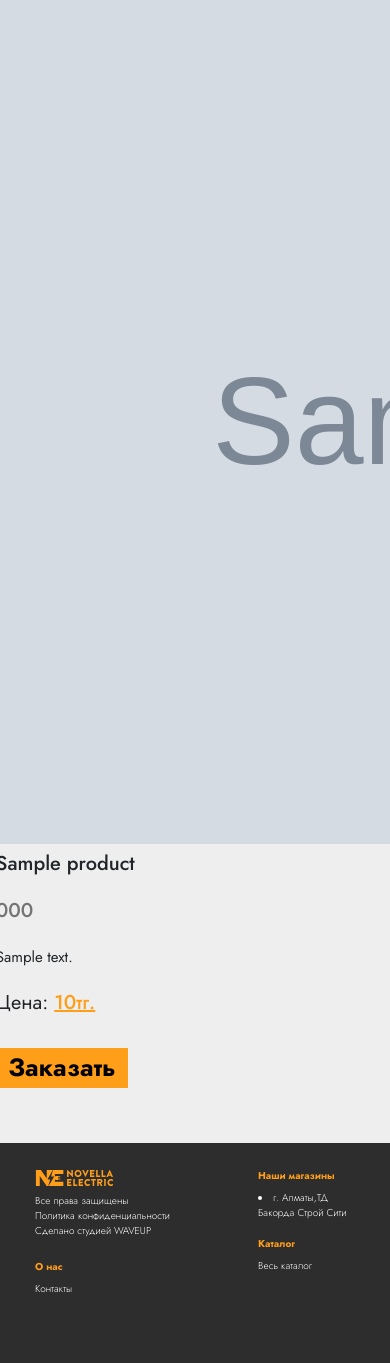
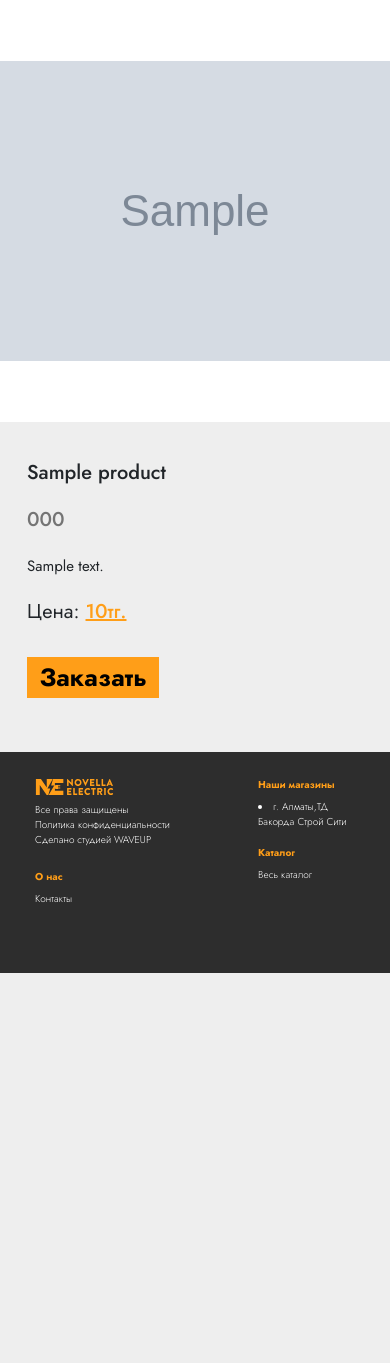
Before and after one commit to star-small/waveUp, a Django app: page /product/sample/ in a window 390 px wide; the page is wider, and only the part inside the window is pictured. After the commit the page ends 973 px from the top of that part, so only its background shows below. Run offline with Django 4.2, Linux system fonts and the light colour scheme; tables that the repository leaves empty hold one stand-in row (values such as "Sample post"); grey boxes marked "Sample" are stand-in pictures; some libraries are stand-ins or nearby versions.

Commit message:
fix: frontend

```diff
--- a/core/static/css/main.css
+++ b/core/static/css/main.css
@@ -1750,10 +1750,22 @@ h4{font-size: calc(20vw / 3.9);}
 
     }
 
-    .item_block__image{
-        background-color: #D8D8D8;
-        height: 100vh;
-    }
+    /* .item_block__image{ */
+    /*     background-color: #D8D8D8; */
+    /*     height: 100vh; */
+    /* } */
+
+.item_block__image {
+    background-color: #FFFFFF;
+    height: 100vh;
+    display: flex;
+    justify-content: center;
+    align-items: center;
+        display: flex;
+    justify-content: center;
+    align-items: center;
+}
+
 
     .item_block__specs{
         padding: 2vw 2vw 5vw;
@@ -1779,15 +1791,17 @@ h4{font-size: calc(20vw / 3.9);}
         border: 0;
         background-color: var(--main-color);
     }
-/*
 
 @media (max-width: 1200px) {
-
-.item_block__image{
+ .item_block__specs {
+    padding: 10vw 10vw 5vw;
+}
+
+.item_block__image {
+    background-color: #FFFF;
     height: 50vh;
-}
-
-.item_block__specs{
-    padding: 10vw;
-}
-}
+    display: flex;
+    justify-content: center;
+    align-items: center;
+}
+}
--- a/core/templates/pages/item.html
+++ b/core/templates/pages/item.html
@@ -77,9 +77,15 @@
 </div>
 
     <div class="row item_block">
-        <div class="col-xl-6 item_block__image">
+        <!-- <div class="col-xl-6 item_block__image"> -->
+        <!--      -->
+        <!--                 <img style="width: auto;height: auto" src="{{ product.image.url }}" alt=""> -->
 
-                        <img style="width: 100vh;height: 100vh" src="{{ product.image.url }}" alt="">
+<div class="col-xl-6 item_block__image">
+
+    <img style="width: auto;height: auto;" src="{{product.image.url}}">
+
+
         </div>
         <div class="col-xl-6 item_block__specs">
             <h2>{{product.name}}</h2>
```
